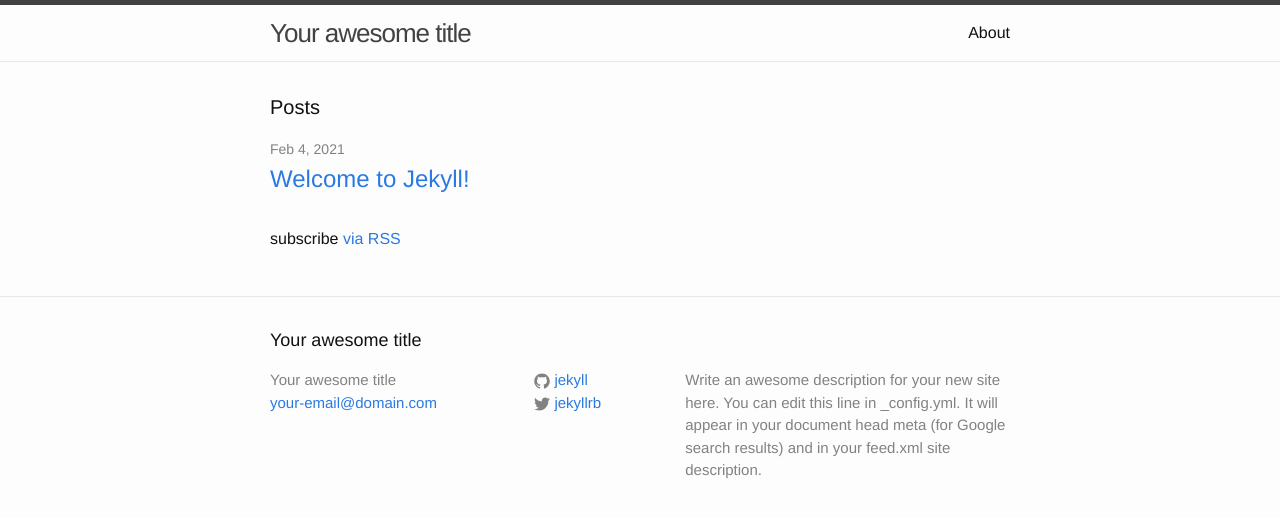
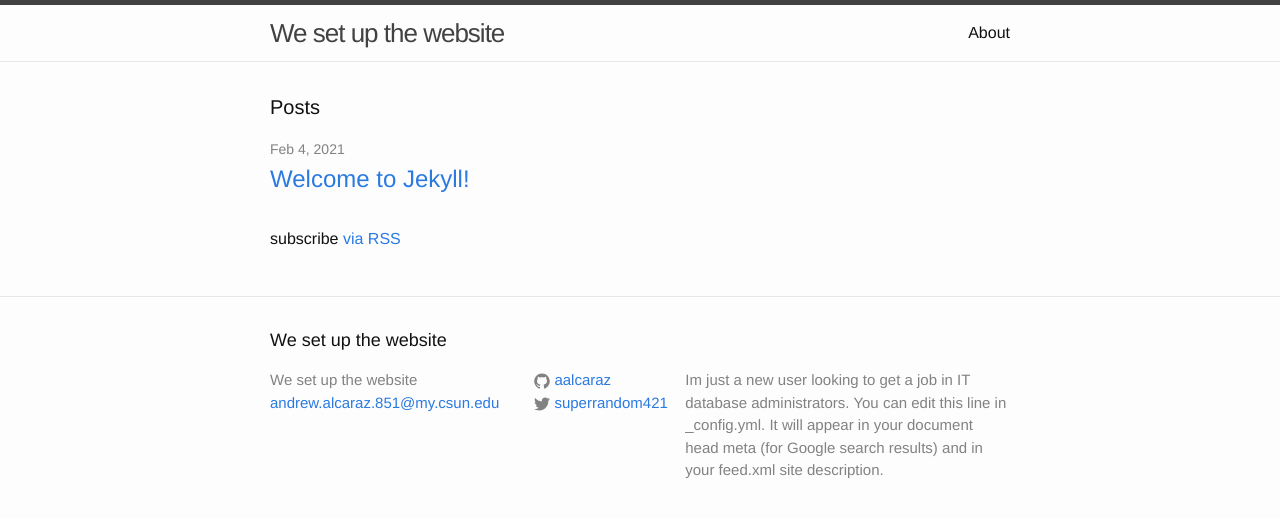
Before and after one commit to aalcaraz851/testsite, a Jekyll site: the page built from index.html, in a window 1280 px wide. Shown: the top 518 px of the page. Built offline with Jekyll 4.4.1, drawn with Linux system fonts in a browser that asks for light colours.

Commit message:
Update _config.yml
changed the website to fix my skills

```diff
--- a/_config.yml
+++ b/_config.yml
@@ -6,16 +6,16 @@
 # 'jekyll serve'. If you change this file, please restart the server process.
 
 # Site settings
-title: Your awesome title
-email: your-email@domain.com
+title: We set up the website
+email: andrew.alcaraz.851@my.csun.edu
 description: > # this means to ignore newlines until "baseurl:"
-  Write an awesome description for your new site here. You can edit this
+ Im just a new user looking to get a job in IT database administrators. You can edit this
   line in _config.yml. It will appear in your document head meta (for
   Google search results) and in your feed.xml site description.
 baseurl: "" # the subpath of your site, e.g. /blog
-url: "http://yourdomain.com" # the base hostname & protocol for your site
-twitter_username: jekyllrb
-github_username:  jekyll
+url: "http://andrewalcaraz.com" # the base hostname & protocol for your site
+twitter_username: superrandom421
+github_username:  aalcaraz
 
 # Build settings
 markdown: kramdown
```
